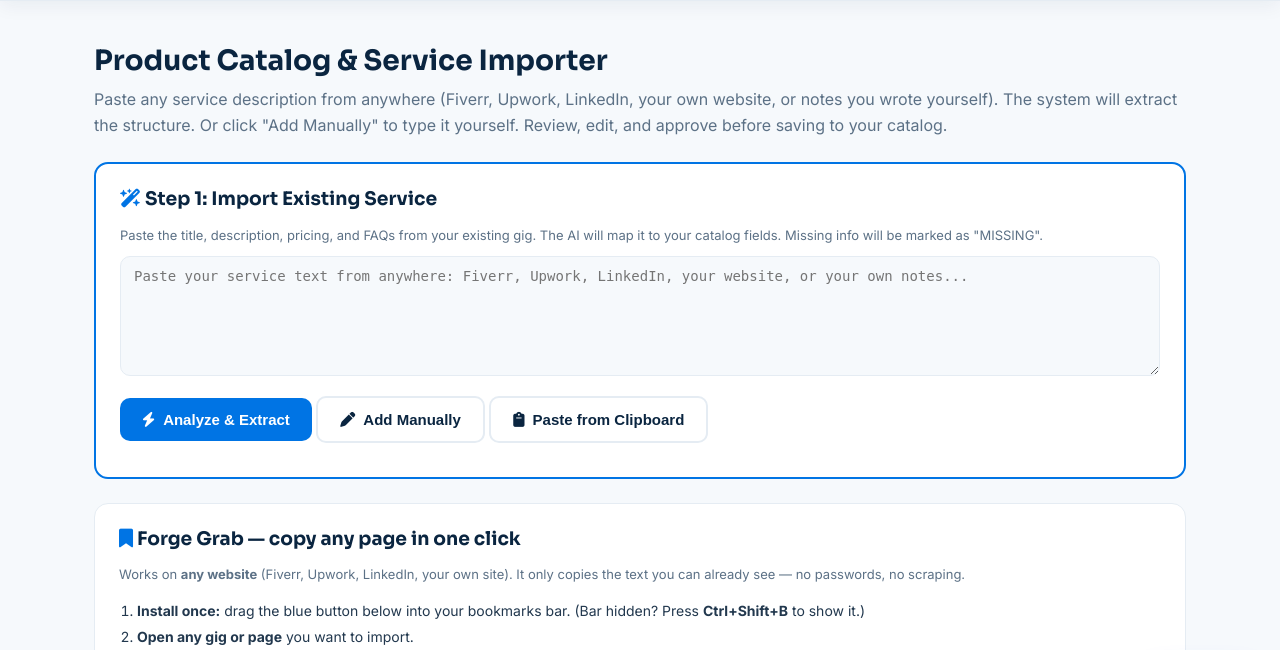
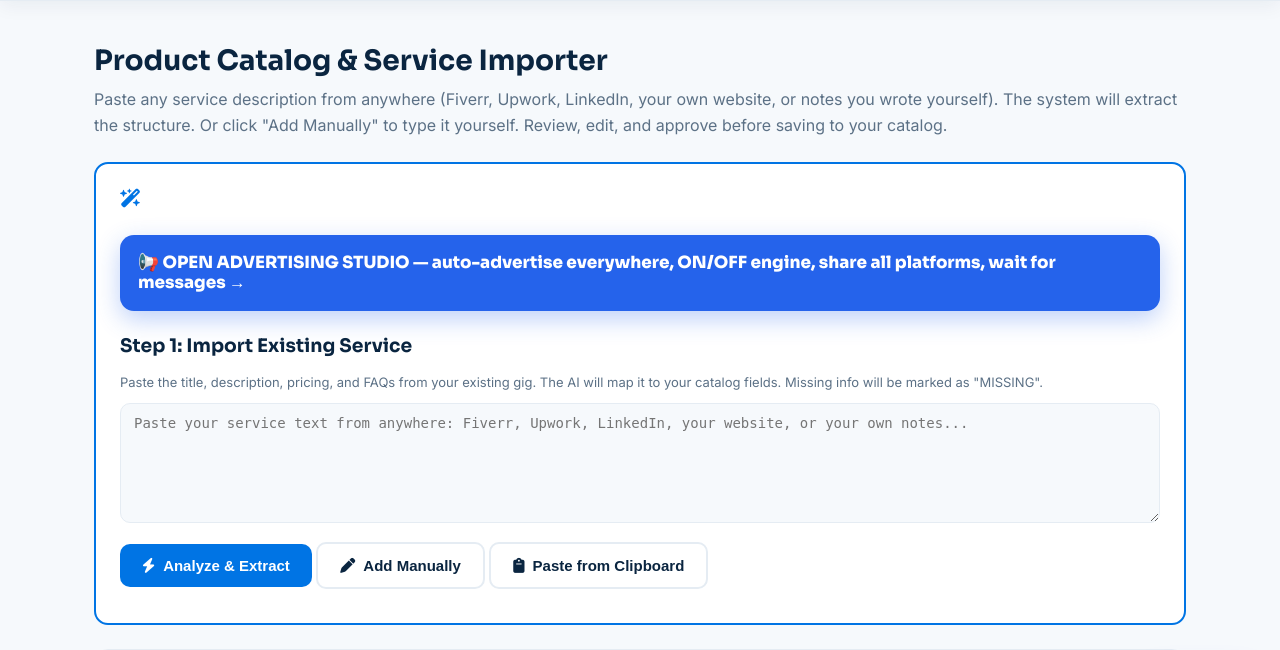
Before and after one commit to SilentGoodByeLabs/revenueforge-api, a FastAPI app: page /products in a window 1280 px wide. Shown: the part 73-723 px from the top of the page. Run offline with FastAPI, Linux system fonts and the light colour scheme; data that the repository does not hold is empty.

Commit message:
advertising studio banner

```diff
--- a/app/ui/templates/products.html
+++ b/app/ui/templates/products.html
@@ -4,7 +4,12 @@
 <p style="color:var(--muted);margin-bottom:24px">Paste any service description from anywhere (Fiverr, Upwork, LinkedIn, your own website, or notes you wrote yourself). The system will extract the structure. Or click "Add Manually" to type it yourself. Review, edit, and approve before saving to your catalog.</p>
 
 <div class="panel" style="border:2px solid var(--accent)">
-<h3><i class="fa-solid fa-wand-magic-sparkles" style="color:var(--accent)"></i> Step 1: Import Existing Service</h3>
+<h3><i class="fa-solid fa-wand-magic-sparkles" style="color:var(--accent)"></i>
+<div style="margin:24px 0;padding:18px;background:#2563EB;border-radius:14px;box-shadow:0 8px 24px rgba(37,99,235,.3)">
+  <a href="/studio" style="color:#fff;font-weight:800;font-size:1.05rem;text-decoration:none;display:block">
+  📢 OPEN ADVERTISING STUDIO — auto-advertise everywhere, ON/OFF engine, share all platforms, wait for messages →</a>
+</div>
+Step 1: Import Existing Service</h3>
 <p style="color:var(--muted);font-size:13px;margin-bottom:10px">Paste the title, description, pricing, and FAQs from your existing gig. The AI will map it to your catalog fields. Missing info will be marked as "MISSING".</p>
 <textarea id="importText" rows="6" placeholder="Paste your service text from anywhere: Fiverr, Upwork, LinkedIn, your website, or your own notes..."></textarea>
 <button class="btn btn-primary" onclick="extractProduct()"><i class="fa-solid fa-bolt"></i> Analyze & Extract</button>
--- a/app/ui/templates/prospects.html
+++ b/app/ui/templates/prospects.html
@@ -67,3 +67,8 @@
 </div>
 
 {% endblock %}
+
+<div style="margin:24px 0;padding:18px;background:#2563EB;border-radius:14px;box-shadow:0 8px 24px rgba(37,99,235,.3)">
+  <a href="/studio" style="color:#fff;font-weight:800;font-size:1.05rem;text-decoration:none;display:block">
+  📢 OPEN ADVERTISING STUDIO — auto-advertise everywhere, ON/OFF engine, share all platforms, wait for messages →</a>
+</div>
--- a/app/ui/webapp.py
+++ b/app/ui/webapp.py
@@ -333,6 +333,12 @@ def analytics_page(request: Request):
     }
     return render(request, "analytics.html", stats=stats)
 
+
+@app.get("/studio")
+async def studio():
+    from fastapi.responses import FileResponse
+    import os
+    return FileResponse(os.path.join(os.path.dirname(__file__), "..", "..", "website", "owner-selling.html"))
 
 @app.get("/products")
 def products_page(request: Request):
```
